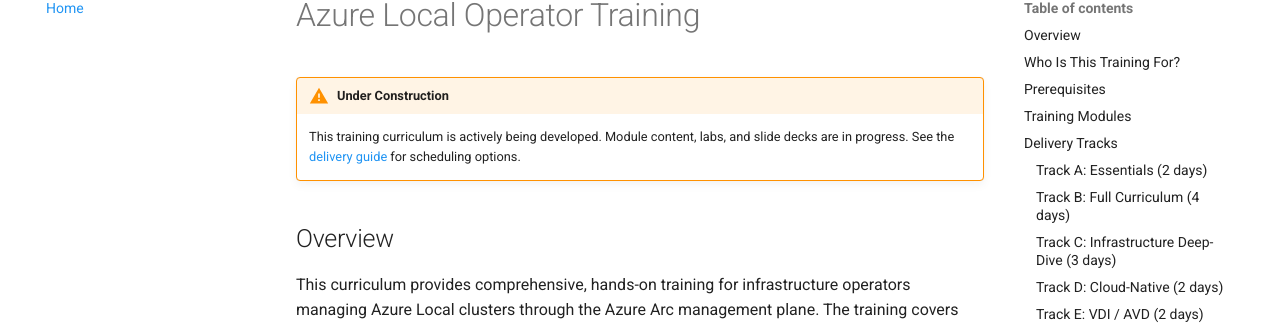
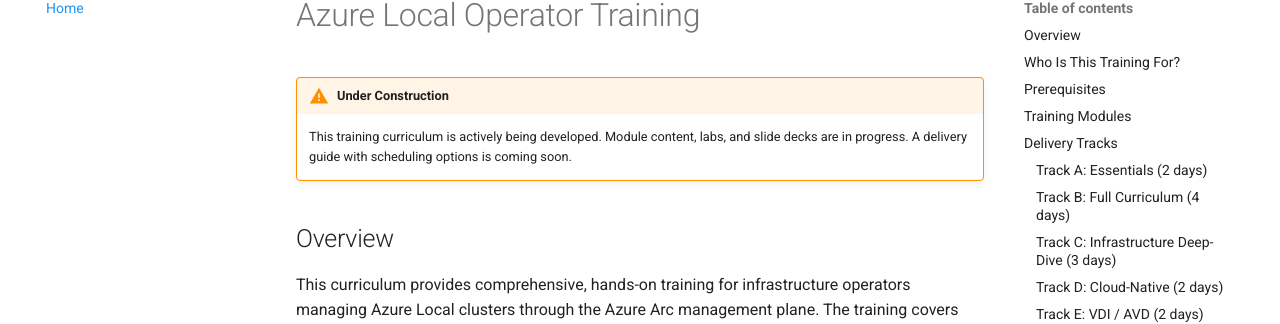
Before and after one commit to AzureLocal/azurelocal-training, an MkDocs documentation site: the page built from docs/index.md, in a window 1280 px wide and 900 px high. Shown: the part 151-475 px from the top of the window. Built offline with MkDocs 1.6.1 and Material for MkDocs 9.7.7, drawn with Linux system fonts in a browser that asks for light colours; comment, search, counter and statistics services are not loaded.

Commit message:
fix: remove last broken delivery-guide.md link from index

```diff
--- a/docs/index.md
+++ b/docs/index.md
@@ -1,7 +1,7 @@
 # Azure Local Operator Training
 
 !!! warning "Under Construction"
-    This training curriculum is actively being developed. Module content, labs, and slide decks are in progress. See the [delivery guide](delivery-guide.md) for scheduling options.
+    This training curriculum is actively being developed. Module content, labs, and slide decks are in progress. A delivery guide with scheduling options is coming soon.
 
 ## Overview
 
```
